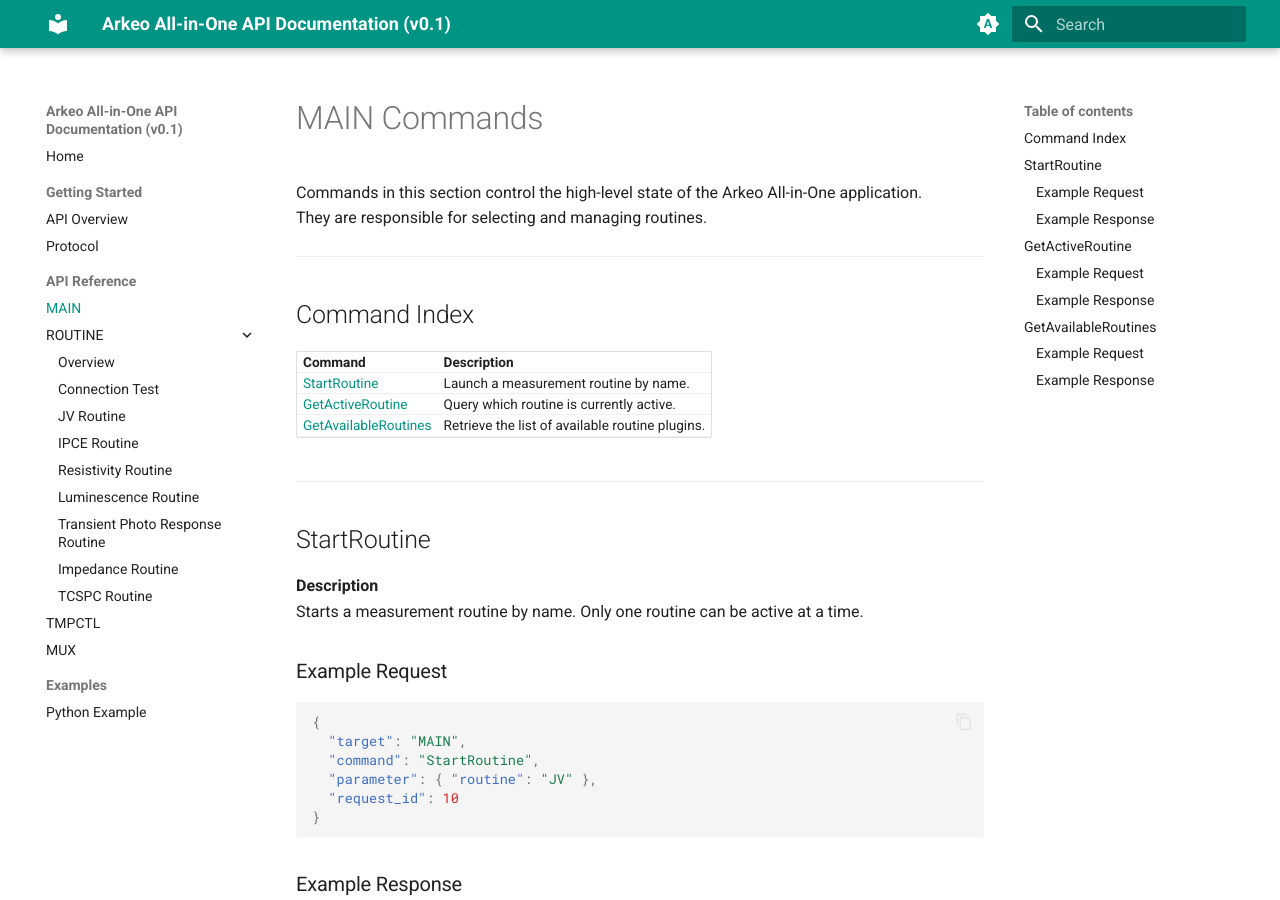
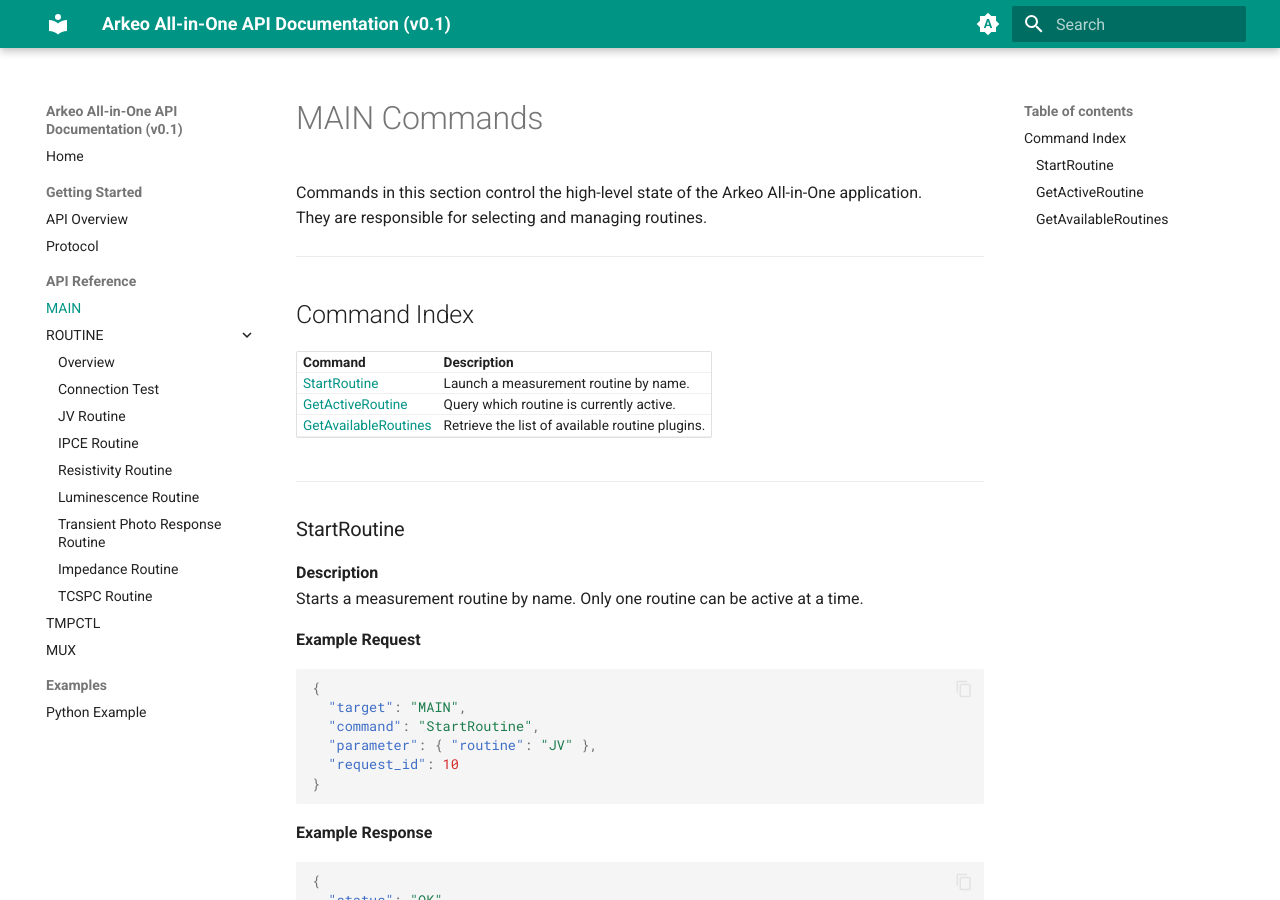
Before and after one commit to cicciresearch/arkeo-api-docs, an MkDocs documentation site: the page built from docs/main/index.md, in a window 1280 px wide and 900 px high. Built offline with MkDocs 1.6.1 and Material for MkDocs 9.7.7, drawn with Linux system fonts in a browser that asks for light colours.

Commit message:
Update index.md

````diff
--- a/docs/main/index.md
+++ b/docs/main/index.md
@@ -13,12 +13,12 @@ They are responsible for selecting and managing routines.
 | [GetAvailableRoutines](#getavailableroutines) | Retrieve the list of available routine plugins. |
 
 ---
-## StartRoutine
+### StartRoutine
 
 **Description**
 Starts a measurement routine by name. Only one routine can be active at a time.
 
-### Example Request
+**Example Request**
 ```json
 {
   "target": "MAIN",
@@ -28,7 +28,7 @@ Starts a measurement routine by name. Only one routine can be active at a time.
 }
 ```
 
-### Example Response
+**Example Response**
 
 ```json
 {
@@ -41,12 +41,12 @@ Starts a measurement routine by name. Only one routine can be active at a time.
 ```
 
 ---
-## GetActiveRoutine
+### GetActiveRoutine
 
 **Description**
 Returns the name of the currently active routine. If no routine is active, an empty string is returned.
 
-### Example Request
+**Example Request**
 
 ```json
 {
@@ -56,7 +56,7 @@ Returns the name of the currently active routine. If no routine is active, an em
 }
 ```
 
-### Example Response
+**Example Response**
 
 ```json
 {
@@ -67,12 +67,12 @@ Returns the name of the currently active routine. If no routine is active, an em
 ```
 
 ---
-## GetAvailableRoutines
+### GetAvailableRoutines
 
 **Description**
 Returns a list of all available routine plugins that can be loaded.
 
-### Example Request
+**Example Request**
 
 ```json
 {
@@ -82,7 +82,7 @@ Returns a list of all available routine plugins that can be loaded.
 }
 ```
 
-### Example Response
+**Example Response**
 
 ```json
 {
````
